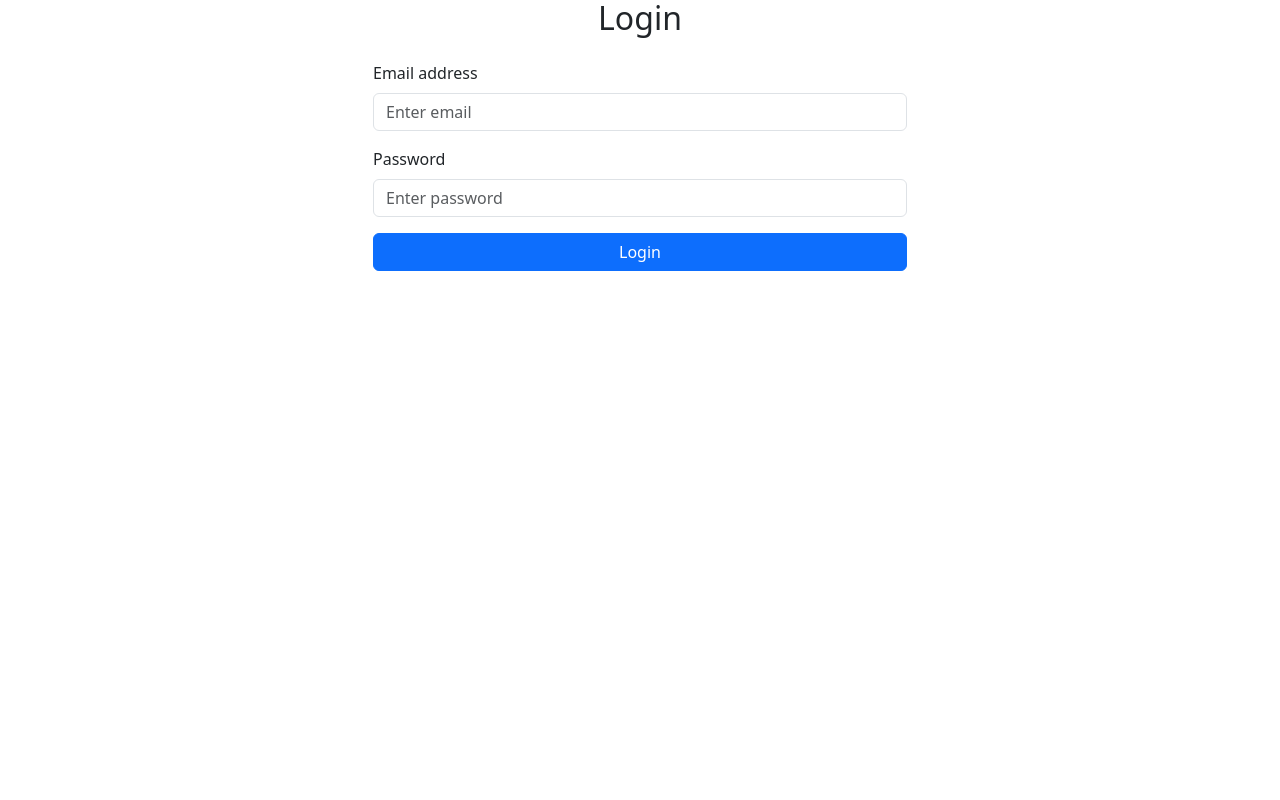
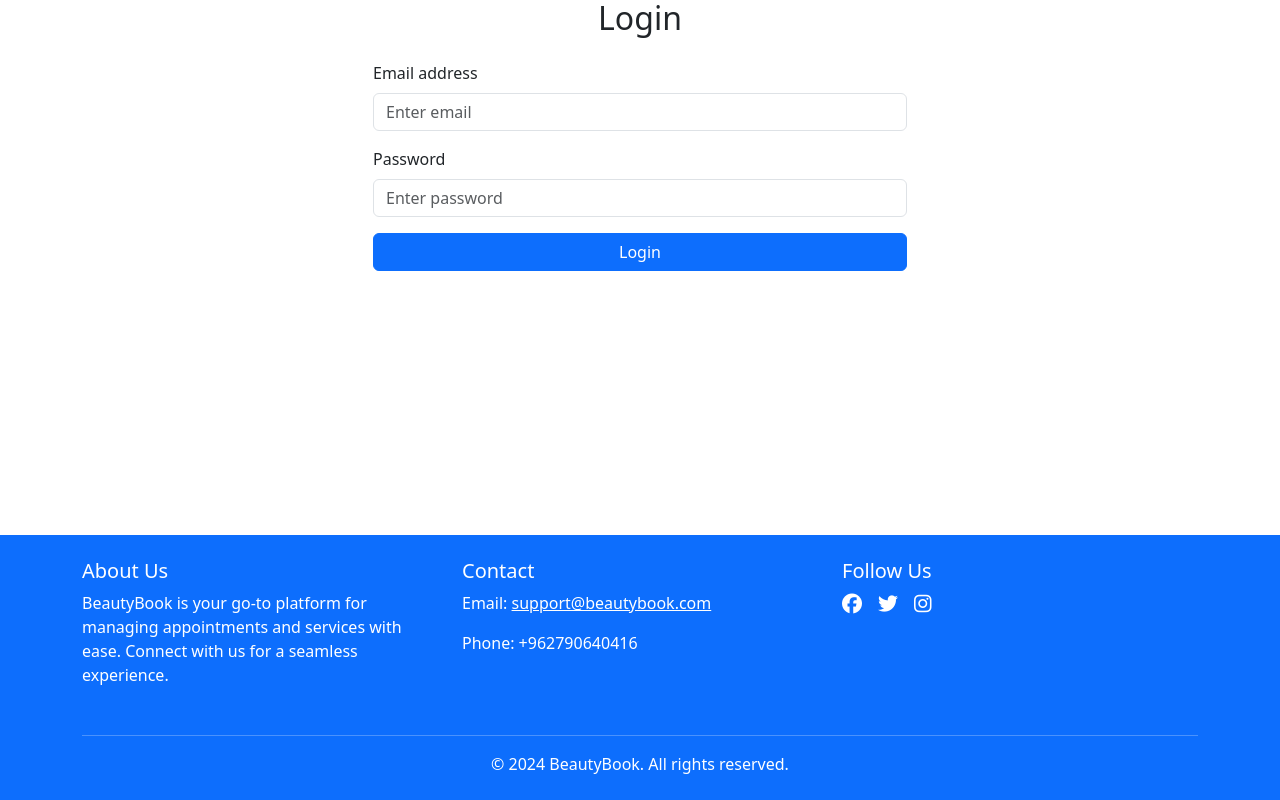
Before and after one commit to yousefalhindawi/beautybook, a React (Create React App) app in the folder beautybook-frontend/: page /login in a window 1280 px wide. Shown: the part 321-1121 px from the top of the page. Before the commit the page ends 856 px from the top, so only its background shows below. Built offline with nearby package versions, Linux system fonts and the light colour scheme.

Commit message:
add Footer

```diff
--- a/beautybook-frontend/public/index.html
+++ b/beautybook-frontend/public/index.html
@@ -1,20 +1,21 @@
 <!DOCTYPE html>
 <html lang="en">
+
 <head>
   <meta charset="utf-8" />
   <link rel="icon" href="%PUBLIC_URL%/favicon.ico" />
   <meta name="viewport" content="width=device-width, initial-scale=1" />
   <meta name="theme-color" content="#000000" />
-    <meta
-      name="description"
-      content="Web site created using create-react-app"
-    />
+  <meta name="description" content="Web site created using create-react-app" />
   <link rel="apple-touch-icon" href="%PUBLIC_URL%/logo192.png" />
   <!--
       manifest.json provides metadata used when your web app is installed on a
       user's mobile device or desktop. See https://developers.google.com/web/fundamentals/web-app-manifest/
     -->
   <link rel="manifest" href="%PUBLIC_URL%/manifest.json" />
+  <link rel="stylesheet" href="https://cdnjs.cloudflare.com/ajax/libs/font-awesome/6.7.1/css/all.min.css"
+    integrity="sha512-5Hs3dF2AEPkpNAR7UiOHba+lRSJNeM2ECkwxUIxC1Q/FLycGTbNapWXB4tP889k5T5Ju8fs4b1P5z/iB4nMfSQ=="
+    crossorigin="anonymous" referrerpolicy="no-referrer" />
   <!--
       Notice the use of %PUBLIC_URL% in the tags above.
       It will be replaced with the URL of the `public` folder during the build.
@@ -26,6 +27,7 @@
     -->
   <title>React App</title>
 </head>
+
 <body>
   <noscript>You need to enable JavaScript to run this app.</noscript>
   <div id="root"></div>
@@ -40,4 +42,5 @@
       To create a production bundle, use `npm run build` or `yarn build`.
     -->
 </body>
+
 </html>
--- a/beautybook-frontend/src/App.js
+++ b/beautybook-frontend/src/App.js
@@ -19,6 +19,7 @@ import AppNavbar from "./components/Layout/Navbar";
 import Staffs from "./pages/Staffs";
 import Services from "./pages/Services";
 import Appointments from "./pages/Appointments";
+import AppFooter from "./components/Layout/Footer";
 
 const App = () => {
   return (
@@ -43,6 +44,7 @@ const App = () => {
           }
         /> */}
       </Routes>
+      <AppFooter />
     </Router>
   );
 };
--- /dev/null
+++ b/beautybook-frontend/src/components/Layout/Footer.js
@@ -0,0 +1,49 @@
+import React from "react";
+
+const AppFooter = () => {
+  const currentYear = new Date().getFullYear();
+
+  return (
+    <footer className="bg-primary text-white py-4">
+      <div className="container">
+        <div className="row">
+          {/* About Us Section */}
+          <div className="col-md-4 mb-3">
+            <h5>About Us</h5>
+            <p>
+              BeautyBook is your go-to platform for managing appointments and
+              services with ease. Connect with us for a seamless experience.
+            </p>
+          </div>
+          {/* Contact Section */}
+          <div className="col-md-4 mb-3">
+            <h5>Contact</h5>
+            <p>Email: <a href="mailto:support@beautybook.com" className="text-white">support@beautybook.com</a></p>
+            <p>Phone: +962790640416</p>
+          </div>
+          {/* Social Media Section */}
+          <div className="col-md-4 mb-3">
+            <h5>Follow Us</h5>
+            <div>
+              <a href="https://facebook.com" target="_blank" rel="noreferrer" className="text-white me-3">
+                <i className="fab fa-facebook fa-lg"></i>
+              </a>
+              <a href="https://twitter.com" target="_blank" rel="noreferrer" className="text-white me-3">
+                <i className="fab fa-twitter fa-lg"></i>
+              </a>
+              <a href="https://instagram.com" target="_blank" rel="noreferrer" className="text-white">
+                <i className="fab fa-instagram fa-lg"></i>
+              </a>
+            </div>
+          </div>
+        </div>
+        <hr className="bg-light" />
+        <div className="text-center">
+          <p className="mb-0">&copy; {currentYear} BeautyBook. All rights reserved.</p>
+        </div>
+      </div>
+    </footer>
+  );
+};
+
+export default AppFooter;
--- a/beautybook-frontend/src/index.js
+++ b/beautybook-frontend/src/index.js
@@ -3,7 +3,6 @@ import ReactDOM from "react-dom/client";
 import "./index.css";
 import App from "./App";
 import { Provider } from "react-redux";
-// import store from "./redux/store";
 import reportWebVitals from "./reportWebVitals";
 import "bootstrap/dist/css/bootstrap.min.css";
 import "bootstrap/dist/js/bootstrap.bundle.min";
```
Lines whose indentation alone changed are shown as unchanged.
